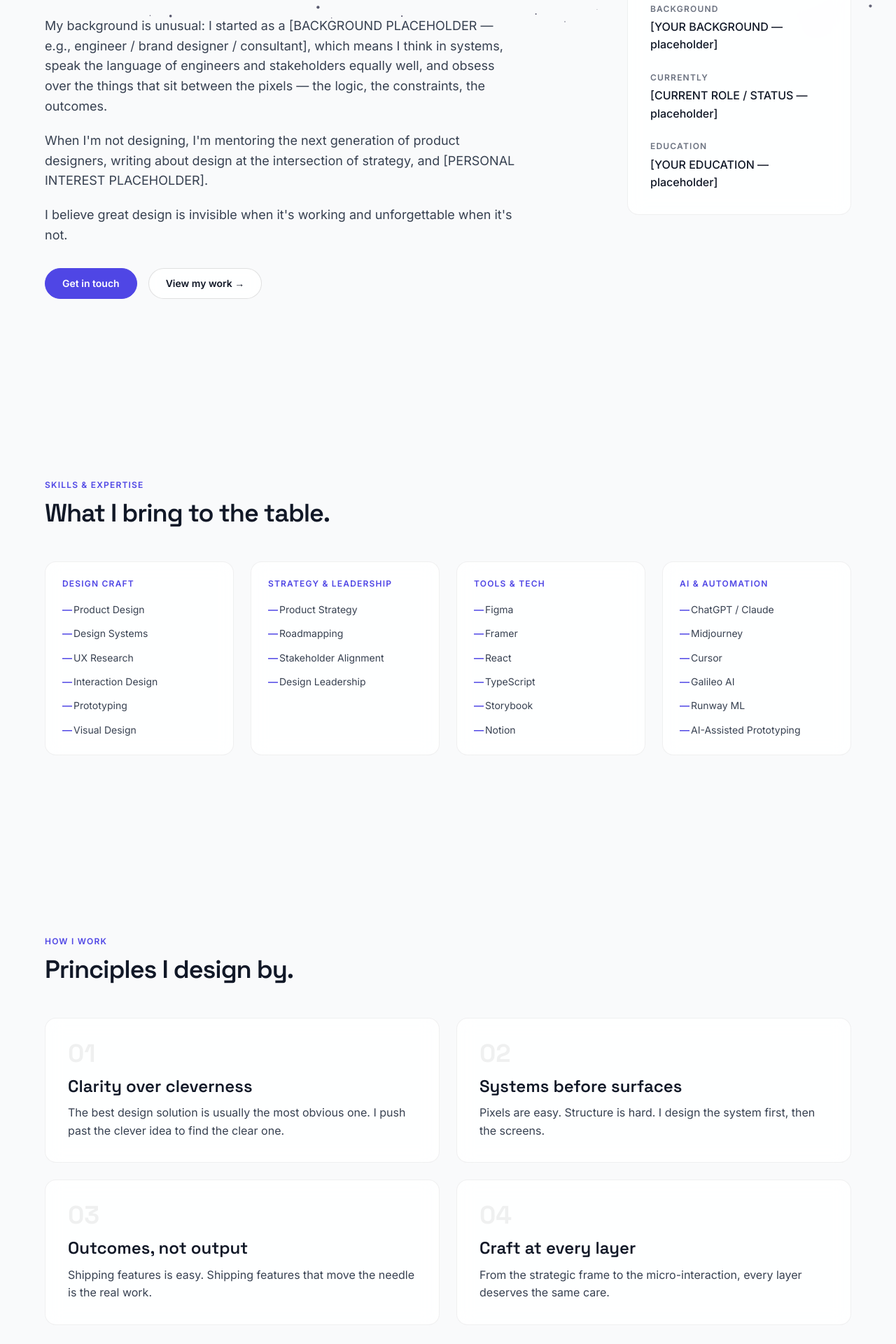
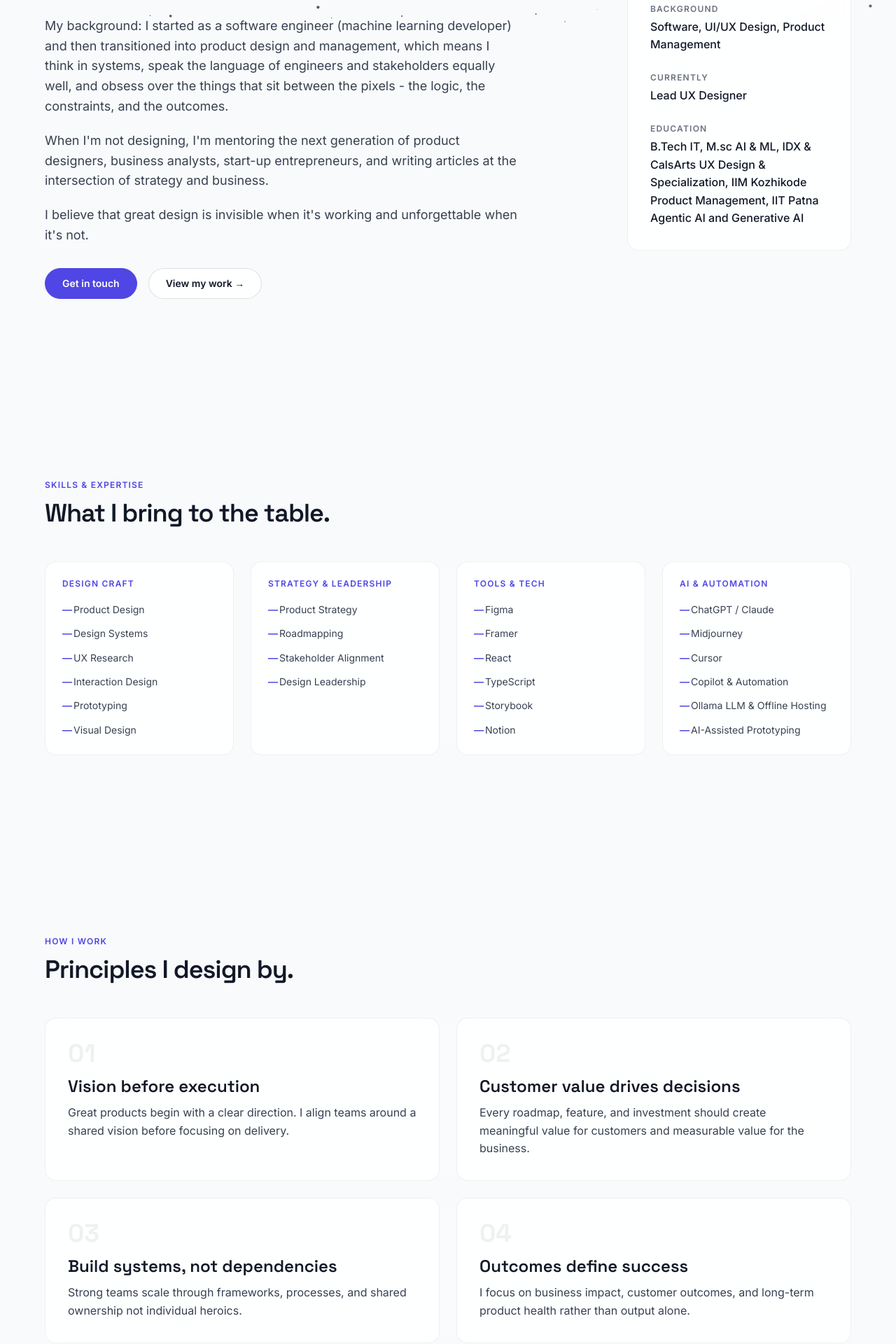
Before and after one commit to vivekrbot/Website26, a React (Vite) app: page /about in a window 1280 px wide. Shown: the part 760-2680 px from the top of the page at 70% size. Built offline with nearby package versions, Linux system fonts and the light colour scheme.

Commit message:
Update About section with new content and skills; refine Home meta tags and Hero introduction

```diff
--- a/src/data/about.ts
+++ b/src/data/about.ts
@@ -2,64 +2,133 @@ import type { AboutData, Skill, Value, QuickFacts } from '../types';
 
 export const ABOUT_STORAGE_KEY = 'vr-cms-about';
 
+// Replace the defaultAboutData object in src/data/about.ts with this:
 export const defaultAboutData: AboutData = {
-  aboutIntro: `I'm Vivek Ramachandran — a product designer and strategist who lives at the intersection of craft, systems thinking, and business impact.`,
-  aboutFull: `I've spent the last [X] years designing products that millions of people use every day — from zero-to-one consumer apps to enterprise platforms with global scale. I work across the full product lifecycle: from early discovery and strategy through to shipping polished, production-ready experiences.
-
-My background is unusual: I started as a [BACKGROUND PLACEHOLDER — e.g., engineer / brand designer / consultant], which means I think in systems, speak the language of engineers and stakeholders equally well, and obsess over the things that sit between the pixels — the logic, the constraints, the outcomes.
-
-When I'm not designing, I'm mentoring the next generation of product designers, writing about design at the intersection of strategy, and [PERSONAL INTEREST PLACEHOLDER].
-
-I believe great design is invisible when it's working and unforgettable when it's not.`,
-  skills: [
-    { name: 'Product Design', category: 'craft' },
-    { name: 'Design Systems', category: 'craft' },
-    { name: 'UX Research', category: 'craft' },
-    { name: 'Interaction Design', category: 'craft' },
-    { name: 'Prototyping', category: 'craft' },
-    { name: 'Visual Design', category: 'craft' },
-    { name: 'Product Strategy', category: 'strategy' },
-    { name: 'Roadmapping', category: 'strategy' },
-    { name: 'Stakeholder Alignment', category: 'strategy' },
-    { name: 'Design Leadership', category: 'strategy' },
-    { name: 'Figma', category: 'tools' },
-    { name: 'Framer', category: 'tools' },
-    { name: 'React', category: 'tools' },
-    { name: 'TypeScript', category: 'tools' },
-    { name: 'Storybook', category: 'tools' },
-    { name: 'Notion', category: 'tools' },
-    { name: 'ChatGPT / Claude', category: 'ai' },
-    { name: 'Midjourney', category: 'ai' },
-    { name: 'Cursor', category: 'ai' },
-    { name: 'Galileo AI', category: 'ai' },
-    { name: 'Runway ML', category: 'ai' },
-    { name: 'AI-Assisted Prototyping', category: 'ai' },
-  ],
-  values: [
+  "aboutIntro": "I'm Vivek Ramachandran, a product designer and strategist who combines craft, systems thinking, and business impact.",
+  "aboutFull": "I've spent the last 8+ years designing products that millions of people use every day - from zero-to-one consumer apps to enterprise platforms with global scale. I work across the full product lifecycle: from early discovery and strategy through to shipping polished, production-ready experiences.\n\nMy background: I started as a software engineer (machine learning developer) and then transitioned into product design and management, which means I think in systems, speak the language of engineers and stakeholders equally well, and obsess over the things that sit between the pixels - the logic, the constraints, and the outcomes.\n\nWhen I'm not designing, I'm mentoring the next generation of product designers, business analysts, start-up entrepreneurs, and writing articles at the intersection of strategy and business.\n\nI believe that great design is invisible when it's working and unforgettable when it's not.",
+  "skills": [
     {
-      title: 'Clarity over cleverness',
-      body: 'The best design solution is usually the most obvious one. I push past the clever idea to find the clear one.',
+      "name": "Product Design",
+      "category": "craft"
     },
     {
-      title: 'Systems before surfaces',
-      body: 'Pixels are easy. Structure is hard. I design the system first, then the screens.',
+      "name": "Design Systems",
+      "category": "craft"
     },
     {
-      title: 'Outcomes, not output',
-      body: 'Shipping features is easy. Shipping features that move the needle is the real work.',
+      "name": "UX Research",
+      "category": "craft"
     },
     {
-      title: 'Craft at every layer',
-      body: 'From the strategic frame to the micro-interaction, every layer deserves the same care.',
+      "name": "Interaction Design",
+      "category": "craft"
     },
+    {
+      "name": "Prototyping",
+      "category": "craft"
+    },
+    {
+      "name": "Visual Design",
+      "category": "craft"
+    },
+    {
+      "name": "Product Strategy",
+      "category": "strategy"
+    },
+    {
+      "name": "Roadmapping",
+      "category": "strategy"
+    },
+    {
+      "name": "Stakeholder Alignment",
+      "category": "strategy"
+    },
+    {
+      "name": "Design Leadership",
+      "category": "strategy"
+    },
+    {
+      "name": "Figma",
+      "category": "tools"
+    },
+    {
+      "name": "Framer",
+      "category": "tools"
+    },
+    {
+      "name": "React",
+      "category": "tools"
+    },
+    {
+      "name": "TypeScript",
+      "category": "tools"
+    },
+    {
+      "name": "Storybook",
+      "category": "tools"
+    },
+    {
+      "name": "Notion",
+      "category": "tools"
+    },
+    {
+      "name": "ChatGPT / Claude",
+      "category": "ai"
+    },
+    {
+      "name": "Midjourney",
+      "category": "ai"
+    },
+    {
+      "name": "Cursor",
+      "category": "ai"
+    },
+    {
+      "name": "Copilot & Automation ",
+      "category": "ai"
+    },
+    {
+      "name": "Ollama LLM & Offline Hosting",
+      "category": "ai"
+    },
+    {
+      "name": "AI-Assisted Prototyping",
+      "category": "ai"
+    }
   ],
-  quickFacts: {
-    city: '[YOUR CITY — placeholder]',
-    years: '[X]+ years in product design',
-    background: '[YOUR BACKGROUND — placeholder]',
-    currentRole: '[CURRENT ROLE / STATUS — placeholder]',
-    education: '[YOUR EDUCATION — placeholder]',
-  },
+  "values": [
+    {
+      "title": "Vision before execution",
+      "body": "Great products begin with a clear direction. I align teams around a shared vision before focusing on delivery."
+    },
+    {
+      "title": "Customer value drives decisions",
+      "body": "Every roadmap, feature, and investment should create meaningful value for customers and measurable value for the business."
+    },
+    {
+      "title": "Build systems, not dependencies",
+      "body": "Strong teams scale through frameworks, processes, and shared ownership not individual heroics."
+    },
+    {
+      "title": "Outcomes define success",
+      "body": "I focus on business impact, customer outcomes, and long-term product health rather than output alone."
+    },
+    {
+      "title": "Create clarity in ambiguity",
+      "body": "Leadership is turning uncertainty into direction. I bring structure, priorities, and confidence to complex challenges."
+    },
+    {
+      "title": "Elevate people and culture",
+      "body": "Products grow when people grow. I invest in mentorship, collaboration, and building high-performing teams."
+    }
+  ],
+  "quickFacts": {
+    "city": "Chennai, TN, India",
+    "years": "8+ years in product design",
+    "background": "Software, UI/UX Design, Product Management",
+    "currentRole": "Lead UX Designer",
+    "education": "B.Tech IT, M.sc AI & ML, IDX & CalsArts UX Design & Specialization, IIM Kozhikode Product Management, IIT Patna Agentic AI and Generative AI"
+  }
 };
 
 export function getAboutData(): AboutData {
--- a/src/pages/Home/Home.tsx
+++ b/src/pages/Home/Home.tsx
@@ -9,9 +9,9 @@ export default function Home() {
     <>
       <Helmet>
         <title>itsvivek.Home</title>
-        <meta name="description" content="Portfolio of Vivek Ramachandran — a product designer and strategist building experiences that are clear, crafted, and consequential." />
-        <meta property="og:title" content="Vivek Ramachandran — Product Design & Strategy" />
-        <meta property="og:description" content="Portfolio of Vivek Ramachandran — product designer and strategist." />
+        <meta name="description" content="Portfolio of Vivek Ramachandran a product designer and strategist building experiences that are clear, crafted, and consequential." />
+        <meta property="og:title" content="Vivek Ramachandran Product Design & Strategy" />
+        <meta property="og:description" content="Portfolio of Vivek Ramachandran product designer and strategist." />
         <meta property="og:type" content="website" />
         <meta name="twitter:card" content="summary_large_image" />
       </Helmet>
--- a/src/sections/Hero/Hero.tsx
+++ b/src/sections/Hero/Hero.tsx
@@ -127,7 +127,7 @@ export function Hero() {
             animate={reducedMotion ? {} : { opacity: 1, y: 0 }}
             transition={{ duration: 0.7, ease: [0.22, 1, 0.36, 1], delay: 0.5 }}
           >
-            I'm Vivek Ramachandran — a product designer and strategist who builds
+            I'm Vivek Ramachandran a product designer and strategist who builds
             experiences that are clear, crafted, and consequential.
           </motion.p>
 
```
